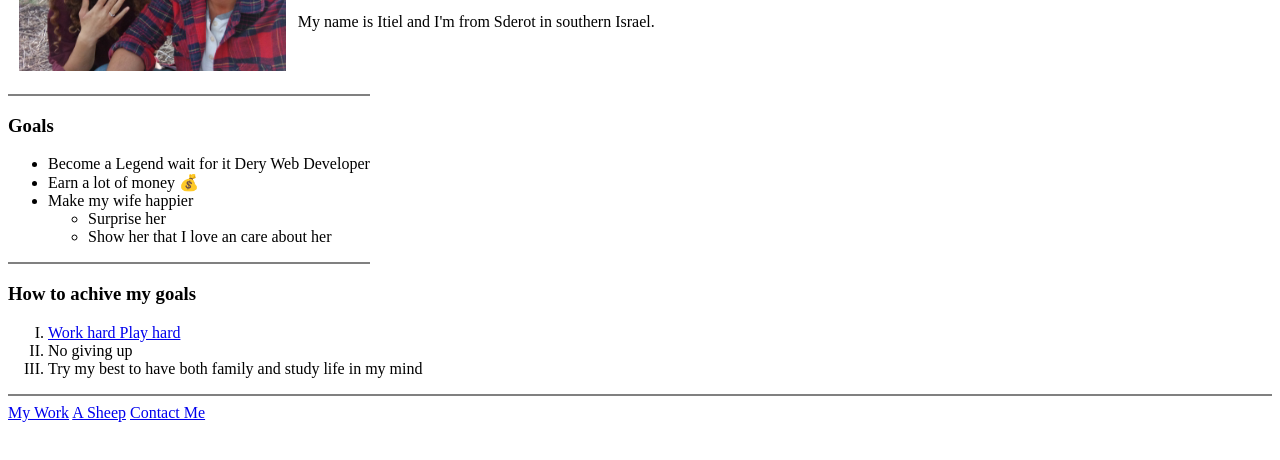
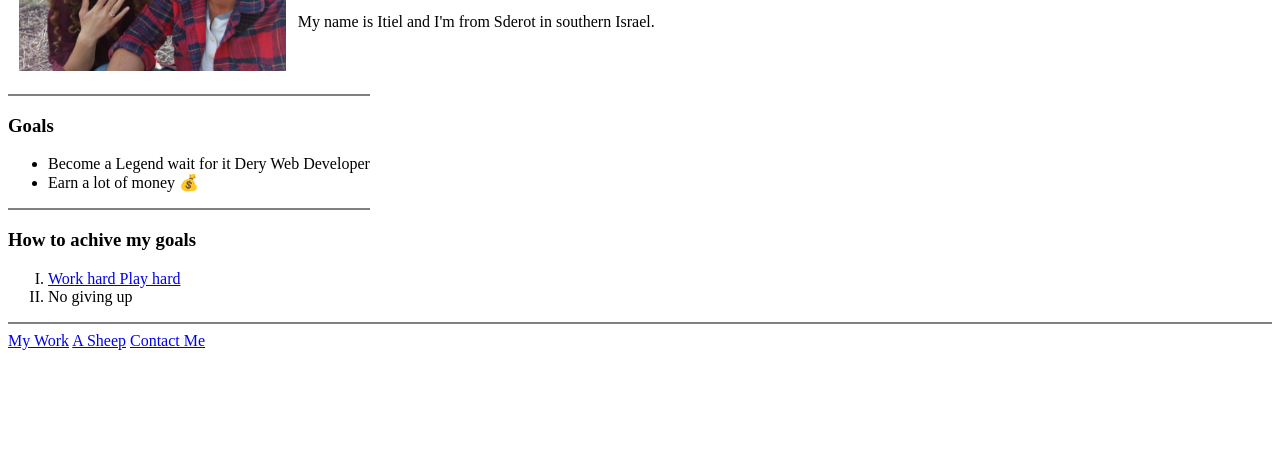
Before and after one commit to ETLDevs/FirstHtmlWS, a plain HTML site: page index.html in a window 1280 px wide. Shown: the part 148-608 px from the top of the page. Drawn offline with Linux system fonts and the light colour scheme.

Commit message:
text changes

```diff
--- a/index.html
+++ b/index.html
@@ -26,11 +26,6 @@
     <ul>
         <li>Become a Legend wait for it Dery Web Developer</li>
         <li>Earn a lot of money 💰</li>
-        <li>Make my wife happier</li>
-        <ul>
-            <li>Surprise her</li>
-            <li>Show her that I love an care about her</li>
-        </ul>
 </ul>
 <hr noshade="" size="2.5" width="360
 " align="left">
@@ -40,7 +35,6 @@
         <a href="https://www.youtube.com/watch?v=5dbEhBKGOtY&ab_channel=DavidGuetta">Work hard Play hard</a>
     </li>
     <li>No giving up</li>
-    <li>Try my best to have both family and study life in my mind</li>
 </ol>
 <hr noshade="" size="2.5">
 <a href="work.html">My Work</a>
```
